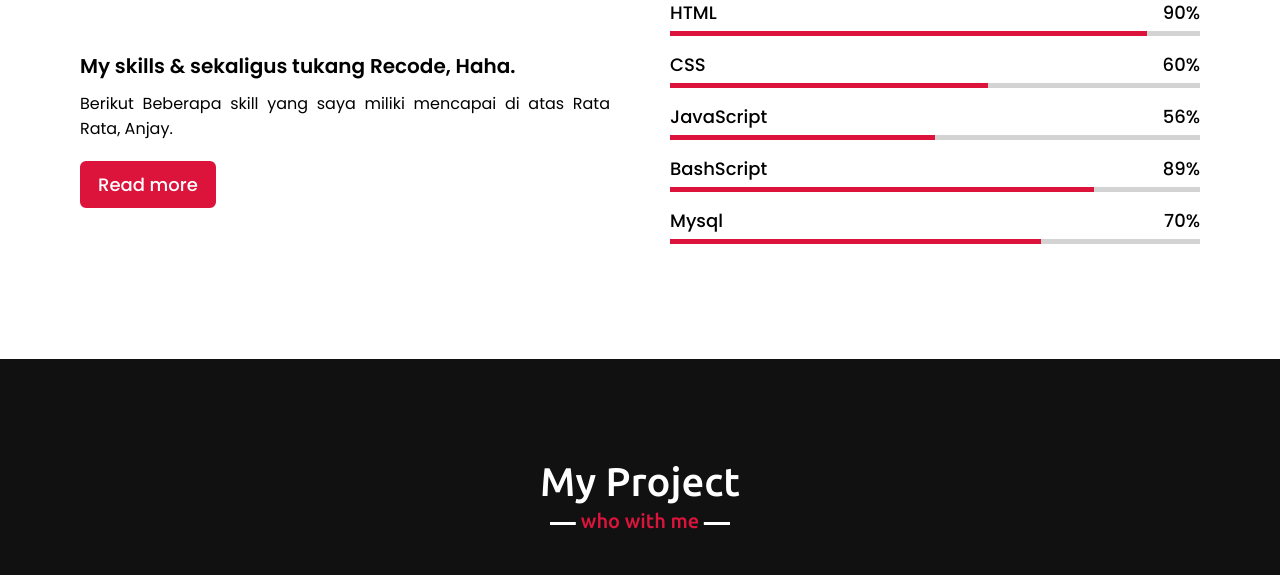
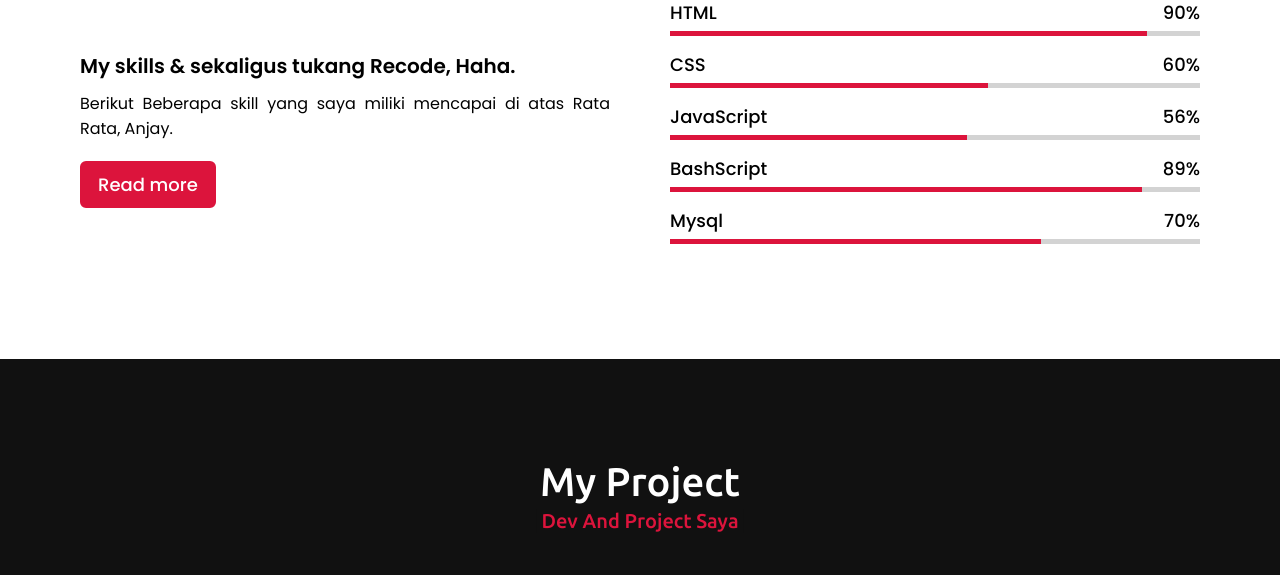
Before and after one commit to RaikazuWebId/RaikazuWebId.github.io, a plain HTML site: page index.html in a window 1280 px wide. Shown: the part 2380-2955 px from the top of the page. Drawn offline with nearby package versions, Linux system fonts and the light colour scheme.

Commit message:
Update style.css

```diff
--- a/style.css
+++ b/style.css
@@ -369,10 +369,10 @@ section .title::after{
     width: 60%;
 }
 .skills-content .right .js::before{
-    width: 80%;
+    width: 89%;
 }
 .skills-content .right .php::before{
-    width: 50%;
+    width: 56%;
 }
 .skills-content .right .mysql::before{
     width: 70%;
@@ -380,7 +380,7 @@ section .title::after{
 
 /* teams section styling */
 .teams .title::after{
-    content: "who with me";
+    content: "Dev And Project Saya";
 }
 .teams .carousel .card{
     background: #222;
@@ -648,7 +648,7 @@ footer span a:hover{
     }
 }
 
-@media (max-width: 500px) {
+@media (max-width: 800px) {
     .home .home-content .text-2{
         font-size: 50px;
     }
```
